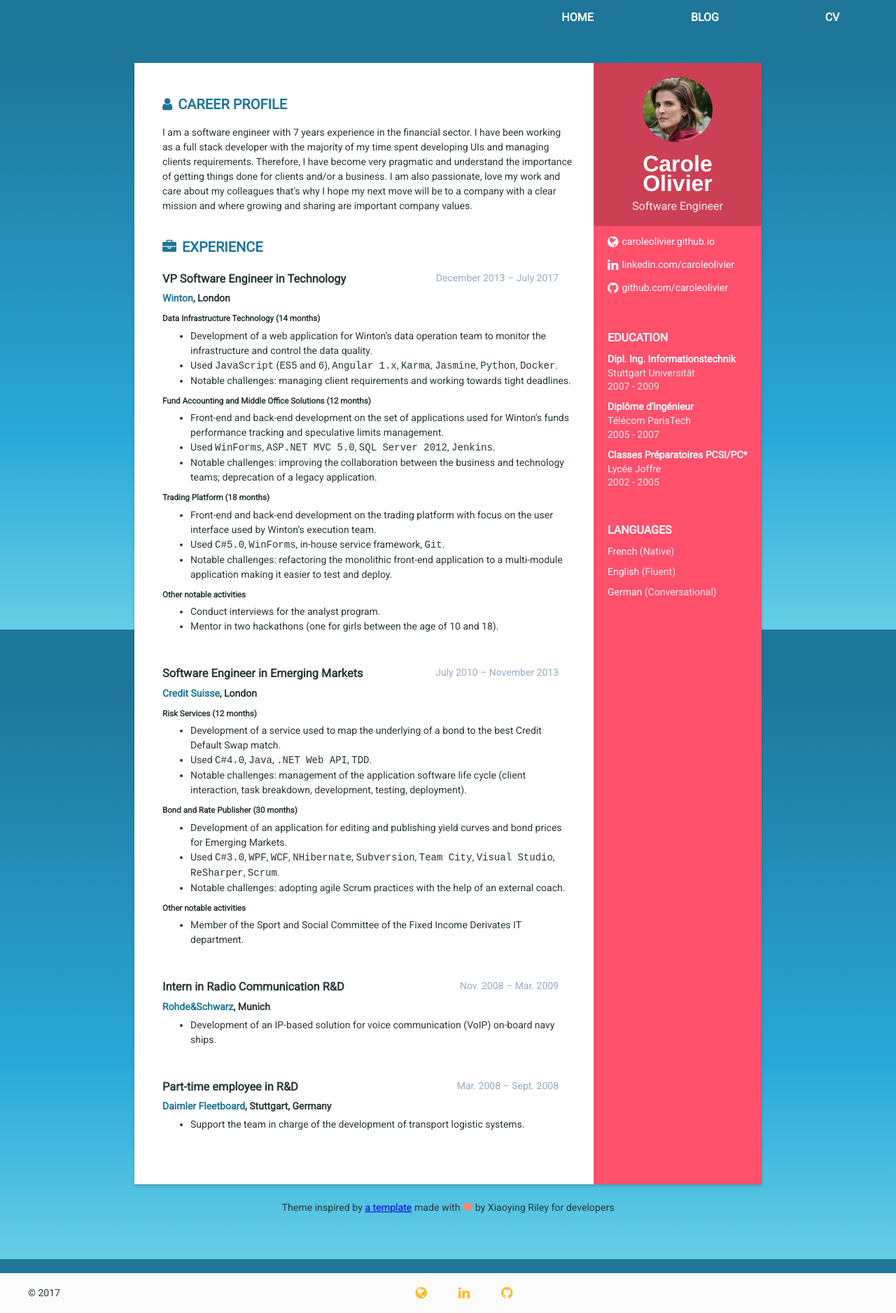
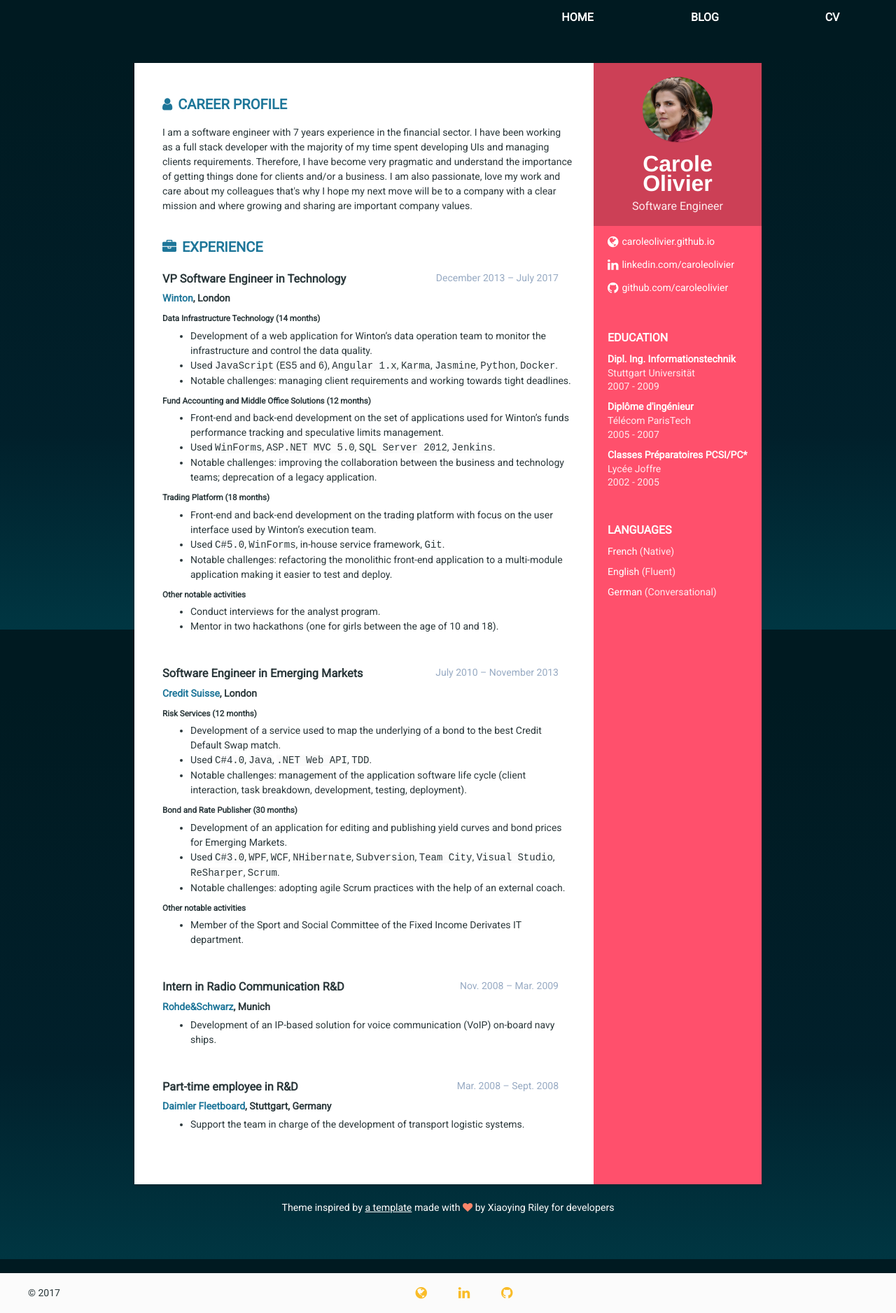
Before and after one commit to caroleolivier/caroleolivier.github.io, a Jekyll site: the page built from cv/index.html, in a window 1280 px wide. Shown: the whole page at 70% size. Built offline with Jekyll 4.4.1, drawn with Linux system fonts in a browser that asks for light colours.

Commit message:
change background color

```diff
--- a/assets/sass/color-scheme.scss
+++ b/assets/sass/color-scheme.scss
@@ -8,7 +8,8 @@ $font_color_5: #97AAC3;
 $font_color_6: #fbfbfb;
 $font_color_7: white;
 
-$background: linear-gradient(to bottom, $font_color_2 9%, $font_color_3 69%, $font_color_4 100%);
+//$background: linear-gradient(to bottom, $font_color_2 9%, $font_color_3 69%, $font_color_4 100%);
+$background: linear-gradient(to bottom, #001a21 9%, #01202b 69%, #003642 100%);
 
 $cv_profile_background: #ff506c;
 
--- a/assets/sass/cv.scss
+++ b/assets/sass/cv.scss
@@ -209,9 +209,14 @@ $sidebar_font_2: lighten($cv_profile_background, 30%);
     .cv-footer {
         padding:20px;
         text-align: center;
+        color: $font_color_6;
 
         .fa-heart {
             color: #fb866a;
         }
+
+        a {
+            color: inherit;
+        }
     }
 }
--- a/assets/sass/post.scss
+++ b/assets/sass/post.scss
@@ -17,6 +17,7 @@ $post_background: white;
 
         .date {
             width: 120px;
+            color: $font_color_6;
         }
 
         .post-title {
```
